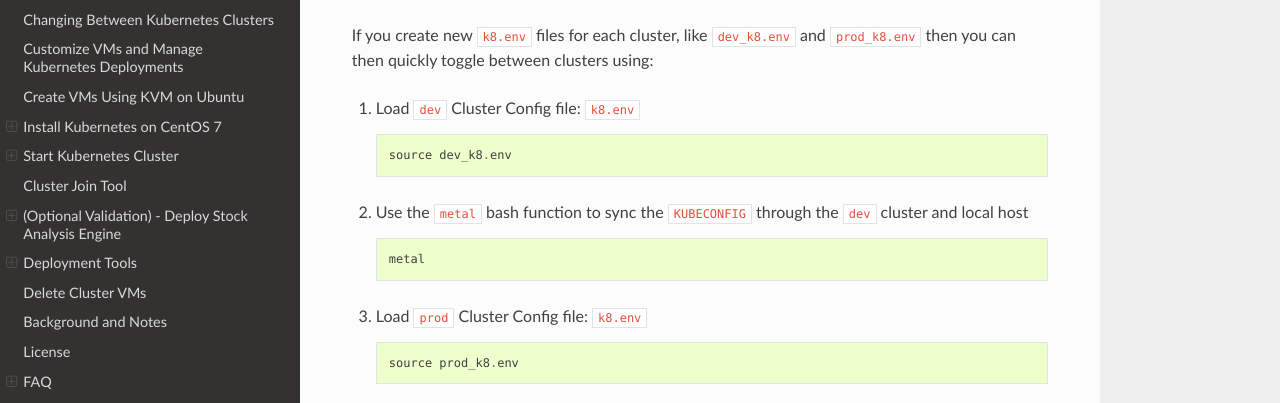
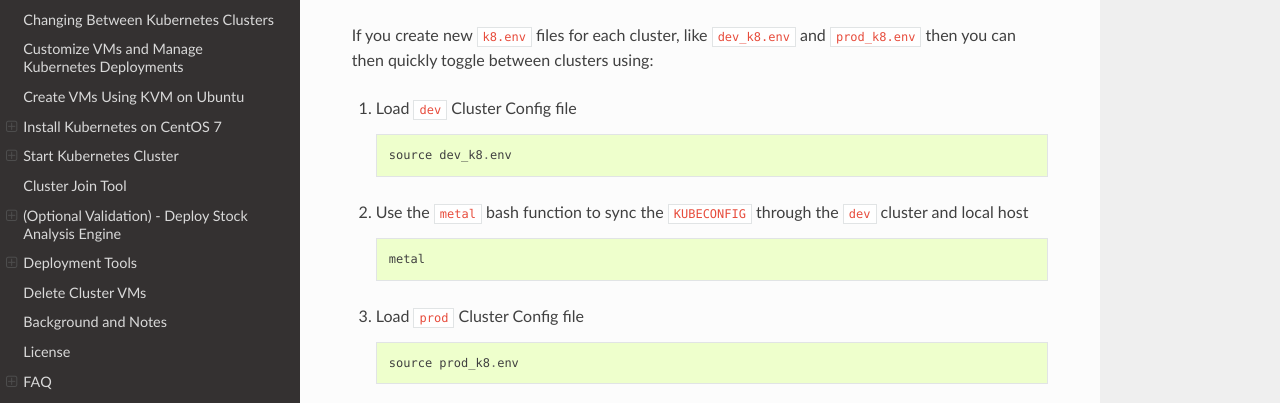
Before and after one commit to jay-johnson/metalnetes, a Sphinx documentation site: the page built from docs/source/index.rst, in a window 1280 px wide and 900 px high, scrolled down 2548 px. Shown: the part 159-562 px from the top of the window. Built offline with Sphinx 7.4.7 and the Read the Docs theme 2.0.0, drawn with Linux system fonts in a browser that asks for light colours.

Commit message:
fixing docs for toggling between clusters

```diff
--- a/README.rst
+++ b/README.rst
@@ -70,7 +70,7 @@ Changing Between Kubernetes Clusters
 
 If you create new ``k8.env`` files for each cluster, like ``dev_k8.env`` and ``prod_k8.env`` then you can then quickly toggle between clusters using:
 
-#.  Load ``dev`` Cluster Config file: ``k8.env``
+#.  Load ``dev`` Cluster Config file
 
     ::
 
@@ -82,7 +82,7 @@ If you create new ``k8.env`` files for each cluster, like ``dev_k8.env`` and ``p
 
         metal
 
-#.  Load ``prod`` Cluster Config file: ``k8.env``
+#.  Load ``prod`` Cluster Config file
 
     ::
 
--- a/docs/source/index.rst
+++ b/docs/source/index.rst
@@ -75,7 +75,7 @@ Changing Between Kubernetes Clusters
 
 If you create new ``k8.env`` files for each cluster, like ``dev_k8.env`` and ``prod_k8.env`` then you can then quickly toggle between clusters using:
 
-#.  Load ``dev`` Cluster Config file: ``k8.env``
+#.  Load ``dev`` Cluster Config file
 
     ::
 
@@ -87,7 +87,7 @@ If you create new ``k8.env`` files for each cluster, like ``dev_k8.env`` and ``p
 
         metal
 
-#.  Load ``prod`` Cluster Config file: ``k8.env``
+#.  Load ``prod`` Cluster Config file
 
     ::
 
--- a/setup.py
+++ b/setup.py
@@ -62,7 +62,7 @@ sys.path.insert(
 setup(
     name='metalnetes',
     cmdclass={'build_py': build_py},
-    version='1.0.2',
+    version='1.0.3',
     description=(
         'Tools for managing multiple kubernetes clusters on KVM '
         '(on 3 Centos 7 vms) running on a bare metal server '
```
